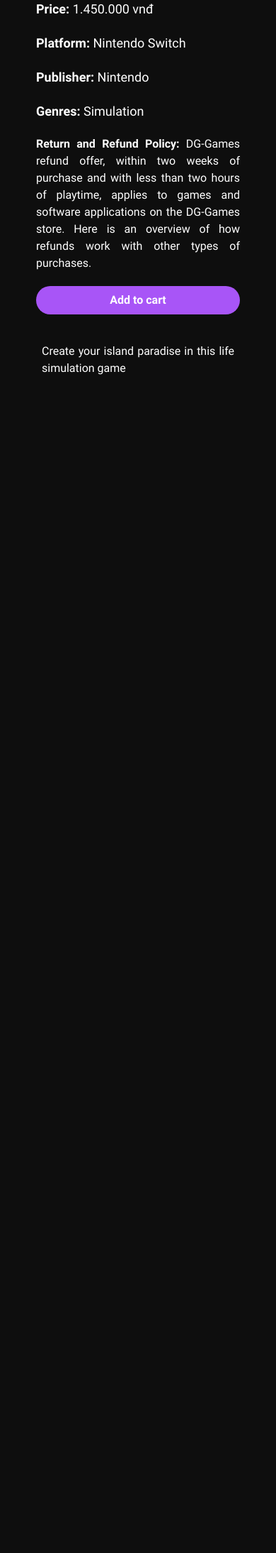
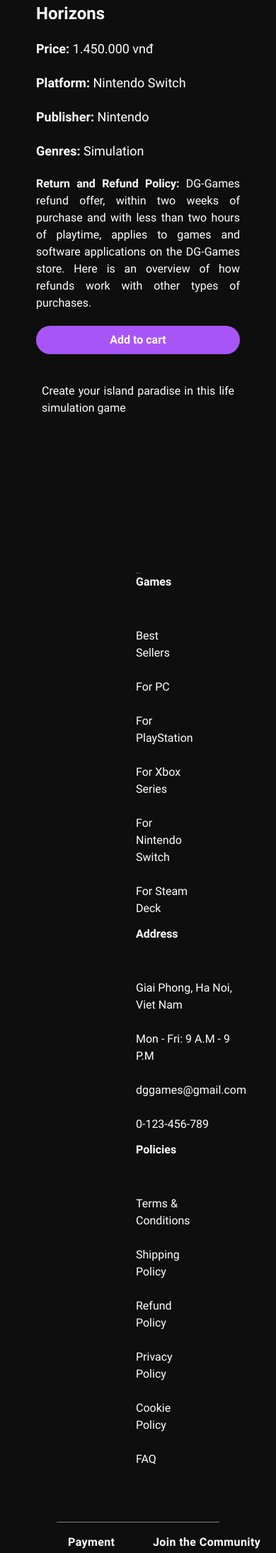
Before and after one commit to tai096/DGGames, a Flask app: page /products/16 in a window 390 px wide; the page is wider, and only the part inside the window is pictured. Shown: the part 617-2805 px from the top of that part at 71% size. Before the commit the page ends 1145 px from the top of that part, so only its background shows below. Run offline with Flask 3, Linux system fonts and the light colour scheme; data comes from the database, SQL or seed files in the repository; style sheets or scripts are compiled from the project's sources.

Commit message:
inherit template from base.html

```diff
--- a/app.py
+++ b/app.py
@@ -1,13 +1,12 @@
 from flask import Flask
 from flask_sqlalchemy import SQLAlchemy
+from utils.tools import format_currency
 
 app = Flask(__name__)
 app.config['SQLALCHEMY_DATABASE_URI'] = 'sqlite:///dggames.db'
 app.config['SECRET_KEY'] = '1fbd57e31d0ffb68ccbeb56c'
+
 db = SQLAlchemy(app)
-
-def format_currency(value):
-    return "{:,.0f} VND".format(value).replace(',', '.')
 
 from general.general import general_blueprint
 from auth.auth import auth_blueprint
--- a/general/templates/general/base.html
+++ b/general/templates/general/base.html
@@ -3,17 +3,17 @@
   <head>
     <meta charset="UTF-8" />
     <meta name="viewport" content="width=device-width, initial-scale=1.0" />
-    <link rel="stylesheet" href="static/general.css"/>
-    <link rel="stylesheet" href="static/output.css">
-    <link rel="stylesheet" href="static/main.css" />
+    <link rel="stylesheet" href="../../../static/general.css"/>
+    <link rel="stylesheet" href="../../../static/output.css">
+    <link rel="stylesheet" href="../../../static/main.css" />
     <link rel="stylesheet" href="https://cdnjs.cloudflare.com/ajax/libs/font-awesome/6.4.2/css/all.min.css">
-    <title>{% block title %}{% endblock title %}</title>
+    <title>DG Games</title>
   </head>
 
   <body>
     <!--NAVBAR-->
     <nav
-      class="navbar h-14 md:h-28 fixed top-0 w-full z-10"
+      class="navbar h-14 md:h-28 sticky top-0 w-full z-10"
       style="background-image: linear-gradient(to right, #2e1851 65%, #3b1851 , #461751 , #511750);"
     >
       <div class="nav-container h-full w-full px-6 md:px-8 lg:px-24 flex justify-between items-center">
@@ -23,7 +23,7 @@
 
         <div class="logo-container md:order-first">
           <a href={{ url_for('general.index') }}>
-            <img src="static/assets/img/logo-DGGames.png" alt="DG Games" class="w-28 md:w-40 lg:w-60">
+            <img src="../../../static/assets/img/logo-DGGames.png" alt="DG Games" class="w-28 md:w-40 lg:w-60">
           </a>
         </div>
 
@@ -102,7 +102,7 @@
     <footer class="pt-24 px-20 pb-16">
       <div id="footer_nav" class="pb-16 px-28 flex justify-between flex-wrap">
         <a href={{ url_for("general.index") }} class="footer-logo mt-16">
-          <img src="static/assets/img/logo-DGGames.png" alt="DG Games" class="w-56">
+          <img src="../../../static/assets/img/logo-DGGames.png" alt="DG Games" class="w-56">
         </a>
 
         <div class="footer_nav-products">
--- a/general/templates/general/index.html
+++ b/general/templates/general/index.html
@@ -1,9 +1,4 @@
 {% extends "general/base.html" %}
-
-{% block title %}
-Welcome to DG Games
-{% endblock title %}
-
 
 {% block content %}
 <div>
--- a/products/templates/product-detail.html
+++ b/products/templates/product-detail.html
@@ -1,13 +1,7 @@
-<!DOCTYPE html>
-<html lang="en">
-  <head>
-    <meta charset="UTF-8" />
-    <meta name="viewport" content="width=device-width, initial-scale=1.0" />
-    <!--add this code to using tailwind -->
-    <link rel="stylesheet" href="../../static/output.css" />
-    <title>DG Games</title>
-  </head>
-  <body class="w-72 sm:w-full max-w-screen-md mx-auto">
+{% extends "general/base.html" %}
+
+{% block content %}
+<div class="w-72 sm:w-full max-w-screen-md mx-auto">
   <div class="flex flex-col justify-center my-10">
     {{ Breadcrumbs | safe }}
 
@@ -20,12 +14,10 @@
       />
       <div class="w-10"></div>
       <div class="flex flex-col">
-          <h1 class="font-bold text-2xl sm:text-4xl mb-5">
-            {{game_query.name}}
-          </h1>
+        <h1 class="font-bold text-2xl sm:text-4xl mb-5">{{game_query.name}}</h1>
         <p class="mb-5 text-lg">
-            <b>Price: </b>{{ '{:,.0f}'.format(game_query.price).replace(',',
-            '.') }} vnđ
+          <b>Price: </b>{{ '{:,.0f}'.format(game_query.price).replace(',', '.')
+          }} vnđ
         </p>
         <p class="mb-5 text-lg">
           <b>Platform: </b>
@@ -44,10 +36,10 @@
 
         <p class="w-72 sm:w-full max-w-[400px] text-justify">
           <b>Return and Refund Policy: </b>
-            DG-Games refund offer, within two weeks of purchase and with less
-            than two hours of playtime, applies to games and software
-            applications on the DG-Games store. Here is an overview of how
-            refunds work with other types of purchases.
+          DG-Games refund offer, within two weeks of purchase and with less than
+          two hours of playtime, applies to games and software applications on
+          the DG-Games store. Here is an overview of how refunds work with other
+          types of purchases.
         </p>
         <button
           class="font-bold px-20 py-2 bg-purple-500 hover:bg-purple-700 duration-300 rounded-full my-5"
@@ -58,5 +50,5 @@
     </div>
     <p class="max-w-2xl my-5 px-2 text-justify">{{game_query.description}}</p>
   </div>
-  </body>
-</html>
+</div>
+{% endblock %}
--- a/static/output.css
+++ b/static/output.css
@@ -570,6 +570,10 @@ video {
   position: relative;
 }
 
+.sticky {
+  position: sticky;
+}
+
 .-top-2 {
   top: -0.5rem;
 }
--- /dev/null
+++ b/utils/tools.py
@@ -0,0 +1,2 @@
+def format_currency(value):
+    return "{:,.0f} VND".format(value).replace(',', '.')
```
Also changed, not shown: products/templates/products.html (+8 -13 lines). Lines whose indentation alone changed are shown as unchanged.
